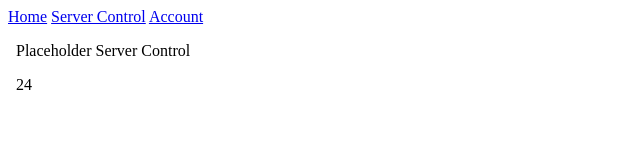
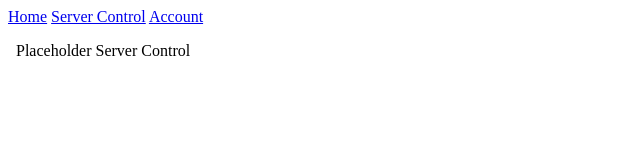
Before and after one commit to heloman1/personal-website, a SvelteKit app: page /server-control in a window 1280 px wide. Shown: the top 166 px of the page, without its empty margins (0-640 px from the left). Built offline with nearby package versions, Linux system fonts and the light colour scheme.

Commit message:
skeleton

```diff
--- a/package.json
+++ b/package.json
@@ -11,7 +11,9 @@
 	},
 	"devDependencies": {
 		"@sveltejs/adapter-auto": "^2.0.0",
+		"@sveltejs/adapter-node": "^1.2.4",
 		"@sveltejs/kit": "^1.5.0",
+		"@types/node": "^20.2.3",
 		"svelte": "^3.54.0",
 		"svelte-check": "^3.0.1",
 		"tslib": "^2.4.1",
--- /dev/null
+++ b/src/ambient.d.ts
@@ -0,0 +1,5 @@
+interface GameServer {
+    game: string;
+    server: string;
+    port: number;
+}
--- a/src/routes/server-control/+page.server.ts
+++ b/src/routes/server-control/+page.server.ts
@@ -1,9 +1,33 @@
 import { error } from "@sveltejs/kit";
 import type { PageServerLoad } from "./$types";
 
-export const load: PageServerLoad = ({ params }) => {
+import { exec } from "child_process";
+import { promisify } from "util";
+import { env } from "$env/dynamic/private";
 
-    return {
-        number: { holup: new Promise(r => setTimeout(() => r(24), 2000)) }
+interface GameServer {
+    game: string;
+    server: string;
+    port: number;
+}
+
+const command = promisify(exec);
+async function getGameServerData() {
+    if (env.NODE_ENV === "development") {
+        const example: GameServer[] = [
+            { game: "a", server: "b", port: 4568 },
+            { game: "a", server: "c", port: 4569 },
+            { game: "adsf", server: "piou", port: 4567 },
+        ];
+        return example;
+    } else {
+        return [];
+        // return (await command("echo THIS IS A TEST")).stdout;
     }
 }
+
+export const load: PageServerLoad = ({ params }) => {
+    return {
+        placeholder: getGameServerData(),
+    };
+};
--- a/src/routes/server-control/+page.svelte
+++ b/src/routes/server-control/+page.svelte
@@ -1,14 +1,21 @@
 <script lang="ts">
+    import GameServerCard from "./GameServerCard.svelte";
     import type { PageData } from "./$types";
 
     export let data: PageData;
 </script>
 
 <p>Placeholder Server Control</p>
-<span>
-    {#await data.number.holup}
-        Loading
-    {:then value}
-        {value}
-    {/await}
-</span>
+
+<div class="card-container">
+    {#each data.placeholder as d}
+        <GameServerCard gameServerData={d} />
+    {/each}
+</div>
+
+<style>
+.card-container {
+    display: flex;
+
+}
+</style>
--- /dev/null
+++ b/src/routes/server-control/GameServerCard.svelte
@@ -0,0 +1,19 @@
+<script lang="ts">
+    export let gameServerData: GameServer;
+    export let disabled = false;
+</script>
+
+<div class="card">
+    <span>{gameServerData.game}</span>
+    <span>{gameServerData.server}</span>
+    <span>{gameServerData.port}</span>
+    <span>{disabled}</span>
+</div>
+
+<style>
+    .card {
+        border: solid blue;
+        display: flex;
+        flex-direction: column;
+    }
+</style>
--- a/svelte.config.js
+++ b/svelte.config.js
@@ -1,4 +1,4 @@
-import adapter from '@sveltejs/adapter-auto';
+import adapter from '@sveltejs/adapter-node';
 import { vitePreprocess } from '@sveltejs/kit/vite';
 
 /** @type {import('@sveltejs/kit').Config} */
```
Also changed, not shown: src/lib/server/game-servers.ts (deleted, +0 -7 lines), src/app.d.ts (indentation only), 2 other files (tests, documents, lock files or other folders).
